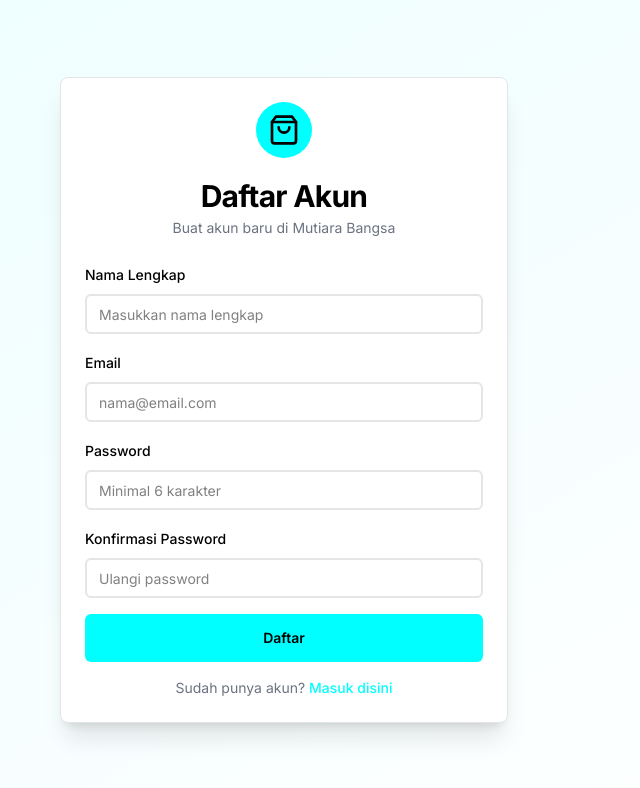
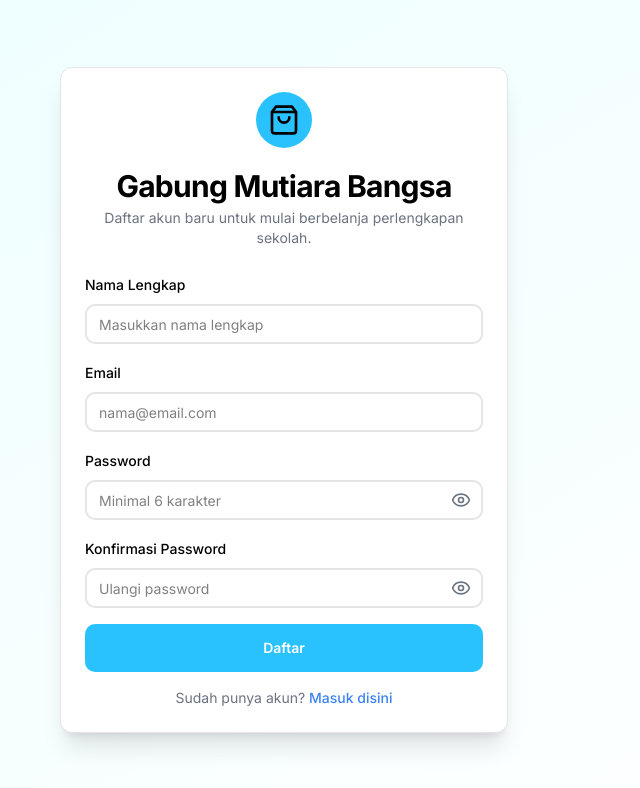
Before and after one commit to neovdn/mutiarabangsa, a Next.js app: page /register in a window 1280 px wide. Shown: the top 788 px of the page, without its empty margins (356-996 px from the left). Built offline with nearby package versions, Linux system fonts and the light colour scheme; no server answers.

Commit message:
perbaikan warna, password, dashboard

```diff
--- a/app/globals.css
+++ b/app/globals.css
@@ -12,8 +12,10 @@
     --card-foreground: 0 0% 0%;
     --popover: 0 0% 100%;
     --popover-foreground: 0 0% 0%;
-    --primary: 180 100% 50%;
-    --primary-foreground: 0 0% 0%;
+
+    --primary: 217 91% 60%;
+    --primary-foreground: 0 0% 100%;
+
     --secondary: 0 0% 96.1%;
     --secondary-foreground: 0 0% 0%;
     --muted: 0 0% 96.1%;
@@ -24,8 +26,10 @@
     --destructive-foreground: 0 0% 98%;
     --border: 0 0% 89.8%;
     --input: 0 0% 89.8%;
-    --ring: 180 100% 50%;
-    --radius: 0.5rem;
+
+    --ring: 217 91% 60%;
+
+    --radius: 0.75rem; /* 12px */
   }
 }
 
--- a/app/login/page.tsx
+++ b/app/login/page.tsx
@@ -6,9 +6,15 @@ import Link from 'next/link';
 import { Button } from '@/components/ui/button';
 import { Input } from '@/components/ui/input';
 import { Label } from '@/components/ui/label';
-import { Card, CardContent, CardDescription, CardHeader, CardTitle } from '@/components/ui/card';
+import {
+  Card,
+  CardContent,
+  CardDescription,
+  CardHeader,
+  CardTitle,
+} from '@/components/ui/card';
 import { supabase } from '@/lib/supabaseClient';
-import { ShoppingBag } from 'lucide-react';
+import { ShoppingBag, Eye, EyeOff } from 'lucide-react';
 
 export default function LoginPage() {
   const router = useRouter();
@@ -16,6 +22,7 @@ export default function LoginPage() {
   const [loading, setLoading] = useState(false);
   const [error, setError] = useState('');
   const [success, setSuccess] = useState('');
+  const [showPassword, setShowPassword] = useState(false); // State untuk lihat password
   const [formData, setFormData] = useState({
     email: '',
     password: '',
@@ -34,7 +41,8 @@ export default function LoginPage() {
     setLoading(true);
 
     try {
-      const { data: authData, error: authError } = await supabase.auth.signInWithPassword({
+      const { data: authData, error: authError } =
+        await supabase.auth.signInWithPassword({
           email: formData.email,
           password: formData.password,
         });
@@ -74,9 +82,11 @@ export default function LoginPage() {
               <ShoppingBag className="h-8 w-8 text-black" />
             </div>
           </div>
-          <CardTitle className="text-3xl font-bold">Masuk</CardTitle>
+          <CardTitle className="text-3xl font-bold">
+            Selamat Datang Kembali!
+          </CardTitle>
           <CardDescription className="text-gray-500">
-            Masuk ke akun Mutiara Bangsa Anda
+            Masuk untuk melanjutkan belanja di Mutiara Bangsa.
           </CardDescription>
         </CardHeader>
         <CardContent>
@@ -100,7 +110,9 @@ export default function LoginPage() {
                 type="email"
                 placeholder="nama@email.com"
                 value={formData.email}
-                onChange={(e) => setFormData({ ...formData, email: e.target.value })}
+                onChange={(e) =>
+                  setFormData({ ...formData, email: e.target.value })
+                }
                 required
                 className="border-2"
               />
@@ -108,20 +120,38 @@ export default function LoginPage() {
 
             <div className="space-y-2">
               <Label htmlFor="password">Password</Label>
+              <div className="relative">
                 <Input
                   id="password"
-                type="password"
+                  type={showPassword ? 'text' : 'password'}
                   placeholder="Masukkan password"
                   value={formData.password}
-                onChange={(e) => setFormData({ ...formData, password: e.target.value })}
+                  onChange={(e) =>
+                    setFormData({ ...formData, password: e.target.value })
+                  }
                   required
-                className="border-2"
+                  className="border-2 pr-10"
                 />
+                <button
+                  type="button"
+                  onClick={() => setShowPassword(!showPassword)}
+                  className="absolute inset-y-0 right-0 flex items-center pr-3 text-gray-500 hover:text-gray-700"
+                  aria-label={
+                    showPassword ? 'Sembunyikan password' : 'Tampilkan password'
+                  }
+                >
+                  {showPassword ? (
+                    <EyeOff className="h-5 w-5" />
+                  ) : (
+                    <Eye className="h-5 w-5" />
+                  )}
+                </button>
+              </div>
             </div>
 
             <Button
               type="submit"
-              className="w-full bg-cyan hover:bg-cyan/90 text-black font-semibold py-6"
+              className="w-full bg-cyan hover:bg-primary/90 text-primary-foreground font-semibold py-6"
               disabled={loading}
             >
               {loading ? 'Masuk...' : 'Masuk'}
@@ -129,7 +159,10 @@ export default function LoginPage() {
 
             <div className="text-center text-sm text-gray-500">
               Belum punya akun?{' '}
-              <Link href="/register" className="text-cyan hover:underline font-medium">
+              <Link
+                href="/register"
+                className="text-primary hover:underline font-medium"
+              >
                 Daftar disini
               </Link>
             </div>
--- a/app/register/page.tsx
+++ b/app/register/page.tsx
@@ -6,14 +6,22 @@ import Link from 'next/link';
 import { Button } from '@/components/ui/button';
 import { Input } from '@/components/ui/input';
 import { Label } from '@/components/ui/label';
-import { Card, CardContent, CardDescription, CardHeader, CardTitle } from '@/components/ui/card';
+import {
+  Card,
+  CardContent,
+  CardDescription,
+  CardHeader,
+  CardTitle,
+} from '@/components/ui/card';
 import { supabase } from '@/lib/supabaseClient';
-import { ShoppingBag } from 'lucide-react';
+import { ShoppingBag, Eye, EyeOff } from 'lucide-react';
 
 export default function RegisterPage() {
   const router = useRouter();
   const [loading, setLoading] = useState(false);
   const [error, setError] = useState('');
+  const [showPassword, setShowPassword] = useState(false);
+  const [showConfirmPassword, setShowConfirmPassword] = useState(false);
   const [formData, setFormData] = useState({
     fullName: '',
     email: '',
@@ -41,9 +49,7 @@ export default function RegisterPage() {
       if (authError) throw authError;
 
       if (authData.user) {
-        const { error: profileError } = await supabase
-          .from('profiles')
-          .insert([
+        const { error: profileError } = await supabase.from('profiles').insert([
           {
             id: authData.user.id,
             full_name: formData.fullName,
@@ -71,9 +77,11 @@ export default function RegisterPage() {
               <ShoppingBag className="h-8 w-8 text-black" />
             </div>
           </div>
-          <CardTitle className="text-3xl font-bold">Daftar Akun</CardTitle>
+          <CardTitle className="text-3xl font-bold">
+            Gabung Mutiara Bangsa
+          </CardTitle>
           <CardDescription className="text-gray-500">
-            Buat akun baru di Mutiara Bangsa
+            Daftar akun baru untuk mulai berbelanja perlengkapan sekolah.
           </CardDescription>
         </CardHeader>
         <CardContent>
@@ -91,7 +99,9 @@ export default function RegisterPage() {
                 type="text"
                 placeholder="Masukkan nama lengkap"
                 value={formData.fullName}
-                onChange={(e) => setFormData({ ...formData, fullName: e.target.value })}
+                onChange={(e) =>
+                  setFormData({ ...formData, fullName: e.target.value })
+                }
                 required
                 className="border-2"
               />
@@ -104,7 +114,9 @@ export default function RegisterPage() {
                 type="email"
                 placeholder="nama@email.com"
                 value={formData.email}
-                onChange={(e) => setFormData({ ...formData, email: e.target.value })}
+                onChange={(e) =>
+                  setFormData({ ...formData, email: e.target.value })
+                }
                 required
                 className="border-2"
               />
@@ -112,35 +124,73 @@ export default function RegisterPage() {
 
             <div className="space-y-2">
               <Label htmlFor="password">Password</Label>
+              <div className="relative">
                 <Input
                   id="password"
-                type="password"
+                  type={showPassword ? 'text' : 'password'}
                   placeholder="Minimal 6 karakter"
                   value={formData.password}
-                onChange={(e) => setFormData({ ...formData, password: e.target.value })}
+                  onChange={(e) =>
+                    setFormData({ ...formData, password: e.target.value })
+                  }
                   required
                   minLength={6}
-                className="border-2"
+                  className="border-2 pr-10"
                 />
+                <button
+                  type="button"
+                  onClick={() => setShowPassword(!showPassword)}
+                  className="absolute inset-y-0 right-0 flex items-center pr-3 text-gray-500 hover:text-gray-700"
+                  aria-label={
+                    showPassword ? 'Sembunyikan password' : 'Tampilkan password'
+                  }
+                >
+                  {showPassword ? (
+                    <EyeOff className="h-5 w-5" />
+                  ) : (
+                    <Eye className="h-5 w-5" />
+                  )}
+                </button>
+              </div>
             </div>
 
             <div className="space-y-2">
               <Label htmlFor="confirmPassword">Konfirmasi Password</Label>
+              <div className="relative">
                 <Input
                   id="confirmPassword"
-                type="password"
+                  type={showConfirmPassword ? 'text' : 'password'}
                   placeholder="Ulangi password"
                   value={formData.confirmPassword}
-                onChange={(e) => setFormData({ ...formData, confirmPassword: e.target.value })}
+                  onChange={(e) =>
+                    setFormData({ ...formData, confirmPassword: e.target.value })
+                  }
                   required
                   minLength={6}
-                className="border-2"
+                  className="border-2 pr-10"
                 />
+                <button
+                  type="button"
+                  onClick={() => setShowConfirmPassword(!showConfirmPassword)}
+                  className="absolute inset-y-0 right-0 flex items-center pr-3 text-gray-500 hover:text-gray-700"
+                  aria-label={
+                    showConfirmPassword
+                      ? 'Sembunyikan password'
+                      : 'Tampilkan password'
+                  }
+                >
+                  {showConfirmPassword ? (
+                    <EyeOff className="h-5 w-5" />
+                  ) : (
+                    <Eye className="h-5 w-5" />
+                  )}
+                </button>
+              </div>
             </div>
 
             <Button
               type="submit"
-              className="w-full bg-cyan hover:bg-cyan/90 text-black font-semibold py-6"
+              className="w-full bg-cyan hover:bg-primary/90 text-primary-foreground font-semibold py-6"
               disabled={loading}
             >
               {loading ? 'Mendaftar...' : 'Daftar'}
@@ -148,7 +198,10 @@ export default function RegisterPage() {
 
             <div className="text-center text-sm text-gray-500">
               Sudah punya akun?{' '}
-              <Link href="/login" className="text-cyan hover:underline font-medium">
+              <Link
+                href="/login"
+                className="text-primary hover:underline font-medium"
+              >
                 Masuk disini
               </Link>
             </div>
--- a/components/SearchBar.tsx
+++ b/components/SearchBar.tsx
@@ -10,7 +10,7 @@ export default function SearchBar() {
       <Input
         type="text"
         placeholder="Cari produk..."
-        className="pl-10 py-6 border-2 border-gray-200 rounded-lg focus:border-cyan focus:ring-cyan"
+        className="pl-10 py-6 border-2 border-gray-200 rounded-lg focus:border-primary focus:ring-primary"
       />
     </div>
   );
--- a/components/Sidebar.tsx
+++ b/components/Sidebar.tsx
@@ -39,7 +39,7 @@ export default function Sidebar({ userName, menuItems }: SidebarProps) {
             className={cn(
               'w-full flex items-center gap-3 px-4 py-3 rounded-lg transition-all',
               item.active
-                ? 'bg-cyan text-black font-medium'
+                ? 'bg-cyan text-primary-foreground font-medium'
                 : 'text-gray-700 hover:bg-gray-100'
             )}
           >
--- a/tailwind.config.ts
+++ b/tailwind.config.ts
@@ -64,8 +64,8 @@ const config: Config = {
           '5': 'hsl(var(--chart-5))',
         },
         cyan: {
-          DEFAULT: '#00FFFF',
-          500: '#00FFFF',
+          DEFAULT: '#00b7ffd6',
+          500: '#00b7ffd6',
         },
         magenta: {
           DEFAULT: '#FF00FF',
```
Also changed, not shown: public/img/MUTIARABANGSA.png (added). Lines whose indentation alone changed are shown as unchanged.
